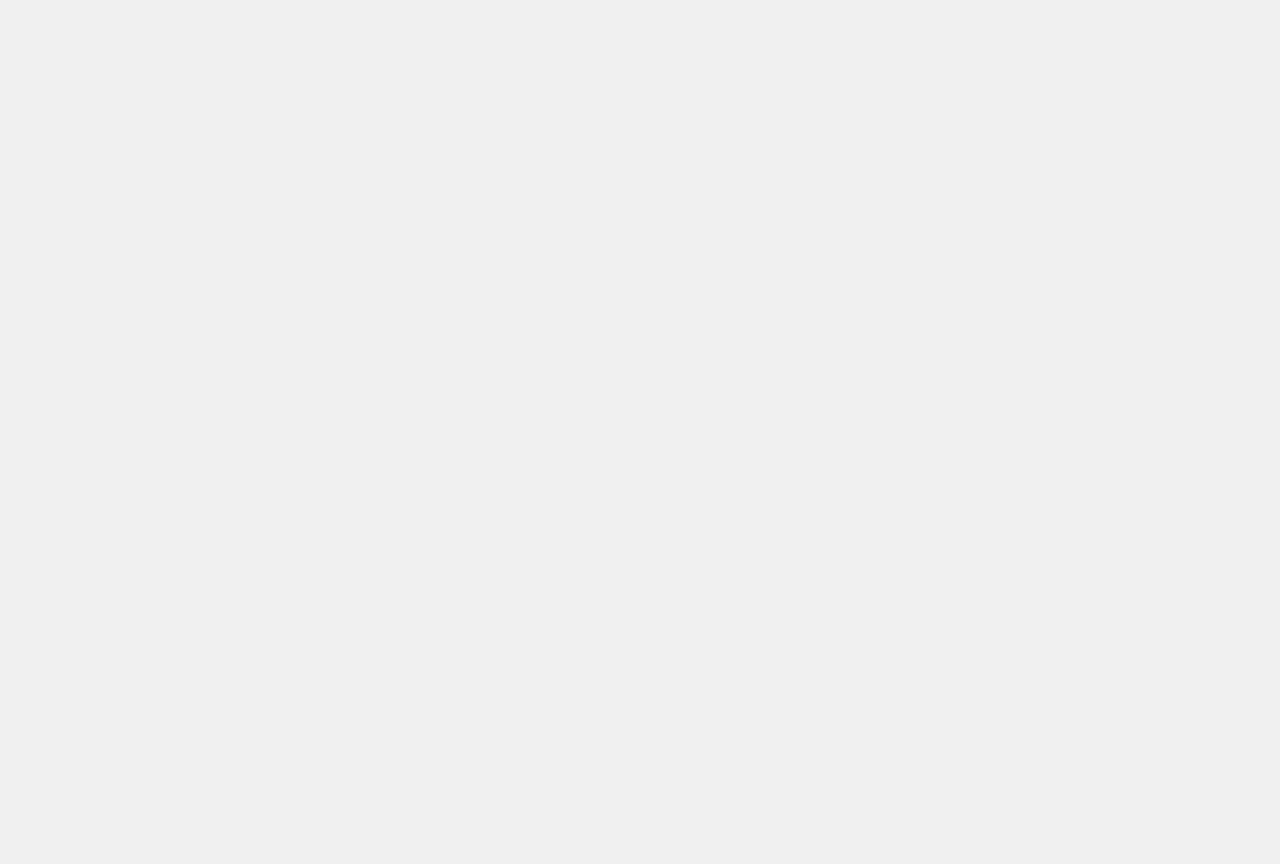
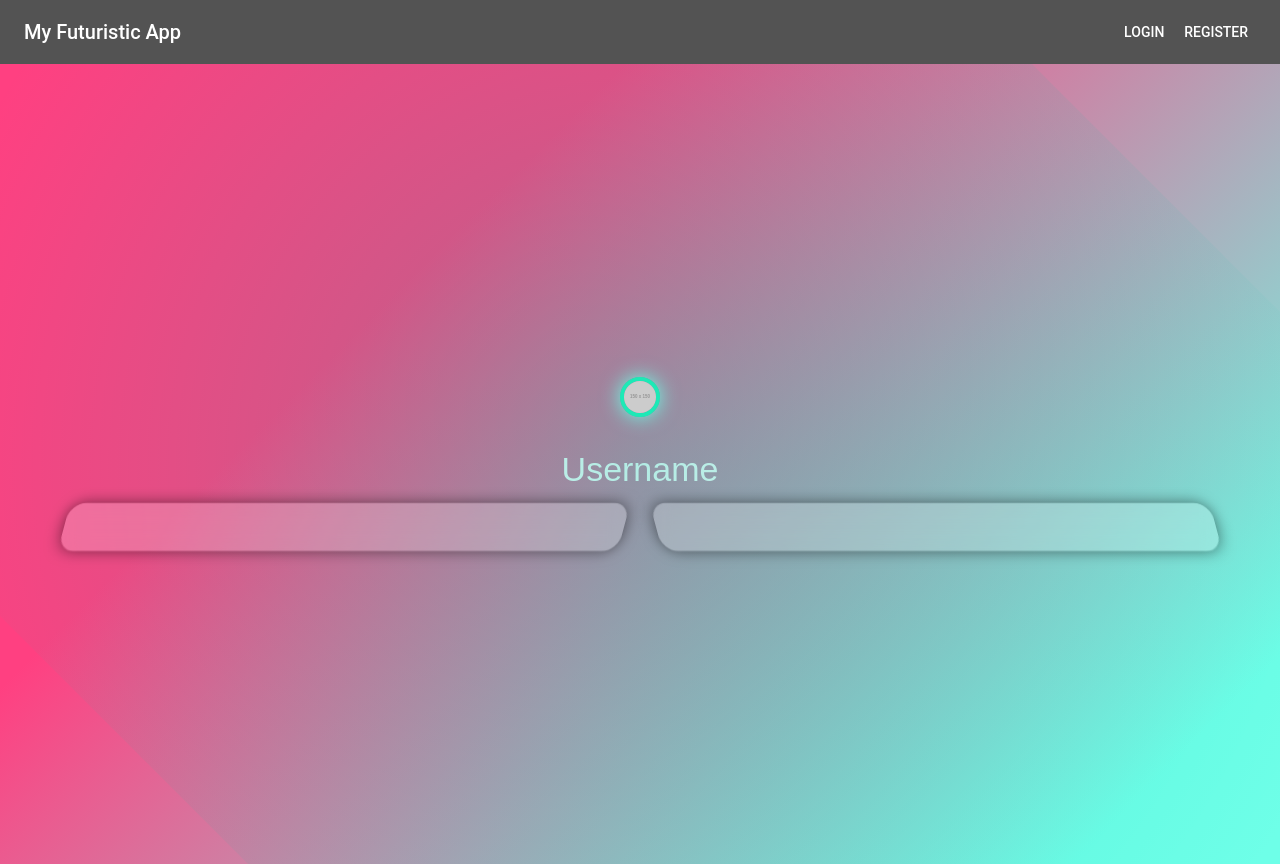
Before and after one commit to zachradf/portfolio-front-end, a React (Create React App) app: page /profile/1 in a window 1280 px wide. Before the commit this address had no page. Before the commit the page ends 800 px from the top, so only its background shows below. Built offline with nearby package versions, Linux system fonts and the light colour scheme; the HTML template or start-up script is replaced by a standard one.

Commit message:
added profile, new theme, reg/login changes

```diff
--- a/package.json
+++ b/package.json
@@ -7,6 +7,7 @@
     "@emotion/styled": "^11.11.5",
     "@mui/icons-material": "^5.15.18",
     "@mui/material": "^5.15.18",
+    "@mui/styles": "5.15.18",
     "@reduxjs/toolkit": "^2.2.5",
     "@testing-library/jest-dom": "^5.17.0",
     "@testing-library/react": "^13.4.0",
--- a/src/App.tsx
+++ b/src/App.tsx
@@ -2,34 +2,22 @@ import React from 'react';
 import { BrowserRouter as Router, Route, Routes } from 'react-router-dom';
 import { ThemeProvider, createTheme } from '@mui/material/styles';
 import CssBaseline from '@mui/material/CssBaseline';
+
 import Home from './components/Home';
 import Login from './components/Login';
 import Registration from './components/Registration';
-
-const theme = createTheme({
-  palette: {
-    mode: 'light',
-    primary: {
-      main: '#ADD8E6', // Baby blue color
-    },
-    background: {
-      default: '#f0f0f0',
-    },
-  },
-  typography: {
-    fontFamily: 'Roboto, sans-serif',
-  },
-});
+import appTheme from './themes/app-theme';
+import Profile from './components/Profile';
 
 function App() {
   return (
-    <ThemeProvider theme={theme}>
+    <ThemeProvider theme={appTheme}>
       <CssBaseline />
       <Router>
         <Routes>
           <Route path="/login" Component={Login} />
           <Route path="/register" Component={Registration} />
-          {/* <Route path="/profile/:name" Component={<Profile />} /> */}
+          <Route path="/profile/:name" Component={Profile} />
           <Route path="/" Component={Home} />
         </Routes>
       </Router>
--- a/src/components/AppToolbar.tsx
+++ b/src/components/AppToolbar.tsx
@@ -1,24 +1,87 @@
+// import React from 'react';
+// import { Toolbar, Typography, Button } from '@mui/material';
+// import { useNavigate } from 'react-router-dom';
+
+// const onLoginClick = () => {
+//   // axios.get('/login').then((response) => {
+//   //   console.log(response);
+//   //   if (response.status === 200) {
+//   //     navigate('/login');
+//   //   }
+//   // });
+//   navigate('/login');
+//   console.log('clicked');
+// };
+
+// const onRegisterClick = () => {
+//   navigate('/register');
+// };
+// const AppToolbar = ({
+//   onLoginClick,
+//   onRegisterClick,
+// }: {
+//   onLoginClick: () => void;
+//   onRegisterClick: () => void;
+// }) => {
+//   return (
+//     <Toolbar>
+//       <Typography variant="h6" noWrap component="div" sx={{ flexGrow: 1 }}>
+//         My Futuristic App
+//       </Typography>
+//       <Button onClick={onLoginClick} color="inherit">
+//         Login
+//       </Button>
+//       <Button onClick={onRegisterClick} color="inherit">
+//         Register
+//       </Button>
+//     </Toolbar>
+//   );
+// };
+
+// export default AppToolbar;
 import React from 'react';
 import { Toolbar, Typography, Button } from '@mui/material';
+import { useNavigate } from 'react-router-dom';
 
 const AppToolbar = ({
-  onLoginClick,
-  onRegisterClick,
+  onLoginClick = () => {},
+  onRegisterClick = () => {},
+  isAuthenticated = false,
 }: {
-  onLoginClick: () => void;
-  onRegisterClick: () => void;
+  onLoginClick?: () => void;
+  onRegisterClick?: () => void;
+  isAuthenticated?: boolean;
+  // sx: object;
 }) => {
+  const navigate = useNavigate();
+
+  const handleLoginClick = () => {
+    onLoginClick();
+    navigate('/login');
+    console.log('Login clicked');
+  };
+
+  const handleRegisterClick = () => {
+    onRegisterClick();
+    navigate('/register');
+    console.log('Register clicked');
+  };
+
   return (
     <Toolbar>
       <Typography variant="h6" noWrap component="div" sx={{ flexGrow: 1 }}>
         My Futuristic App
       </Typography>
-      <Button onClick={onLoginClick} color="inherit">
-        Login
-      </Button>
-      <Button onClick={onRegisterClick} color="inherit">
-        Register
-      </Button>
+      {!isAuthenticated && (
+        <>
+          <Button onClick={handleLoginClick} color="inherit">
+            Login
+          </Button>
+          <Button onClick={handleRegisterClick} color="inherit">
+            Register
+          </Button>
+        </>
+      )}
     </Toolbar>
   );
 };
--- a/src/components/Home.tsx
+++ b/src/components/Home.tsx
@@ -22,12 +22,13 @@ const Home: React.FC = () => {
   const navigate = useNavigate();
 
   const onLoginClick = () => {
-    axios.get('/login').then((response) => {
-      console.log(response);
-      if (response.status === 200) {
-        navigate('/login');
-      }
-    });
+    // axios.get('/login').then((response) => {
+    //   console.log(response);
+    //   if (response.status === 200) {
+    //     navigate('/login');
+    //   }
+    // });
+    navigate('/login');
     console.log('clicked');
   };
 
@@ -44,6 +45,7 @@ const Home: React.FC = () => {
         <AppToolbar
           onLoginClick={onLoginClick}
           onRegisterClick={onRegisterClick}
+          // sx={{ backgroundColor: 'primary.main' }}
         />
       </AppBar>
       <Drawer
@@ -68,10 +70,7 @@ const Home: React.FC = () => {
           </List>
         </Box>
       </Drawer>
-      <Box
-        component="main"
-        sx={{ flexGrow: 1, bgcolor: 'background.default', p: 3 }}
-      >
+      <Box component="main" sx={{ flexGrow: 1, bgcolor: 'background.', p: 3 }}>
         <Toolbar />
         <Container>
           <Typography variant="h4" gutterBottom>
--- a/src/components/Login.tsx
+++ b/src/components/Login.tsx
@@ -1,10 +1,12 @@
 // src/components/LoginComponent.tsx
 import React, { useState, ChangeEvent, FormEvent } from 'react';
 import { useDispatch, useSelector } from 'react-redux';
-import { login, logout } from '../features/auth/authSlice';
+import { useNavigate } from 'react-router-dom';
+import { loginUser, logoutUser } from '../features/auth/authSlice';
 import { RootState, AppDispatch } from '../app/store';
 
 const LoginComponent: React.FC = () => {
+  const navigate = useNavigate();
   const dispatch: AppDispatch = useDispatch();
   const auth = useSelector((state: RootState) => state.auth);
   const [credentials, setCredentials] = useState({
@@ -19,13 +21,17 @@ const LoginComponent: React.FC = () => {
     });
   };
 
-  const handleSubmit = (e: FormEvent<HTMLFormElement>) => {
+  const handleSubmit = async (e: FormEvent<HTMLFormElement>) => {
     e.preventDefault();
-    dispatch(login(credentials));
+    // dispatch(loginUser(credentials));
+    const resultAction = await dispatch(loginUser(credentials));
+    if (loginUser.fulfilled.match(resultAction)) {
+      navigate(`/profile/${resultAction.payload.username}`);
+    }
   };
 
   const handleLogout = () => {
-    dispatch(logout());
+    dispatch(logoutUser());
   };
 
   return (
--- /dev/null
+++ b/src/components/Profile.tsx
@@ -0,0 +1,51 @@
+import React from 'react';
+import {
+  AppBar,
+  Container,
+  Box,
+  Typography,
+  Grid,
+  Avatar,
+} from '@mui/material';
+
+// import AppBar from '@mui/material';
+import AppToolbar from './AppToolbar';
+import profileStyles from '../themes/profile-styles';
+
+const Profile: React.FC = () => {
+  const classes = profileStyles();
+
+  return (
+    <>
+      <AppBar position="static">
+        <AppToolbar />
+      </AppBar>
+      <Box className={classes.root}>
+        <Avatar
+          alt="NFT Profile"
+          src="https://via.placeholder.com/150" // Replace with actual NFT image URL
+          className={classes.avatar}
+        />
+        <Typography variant="h4" gutterBottom>
+          Username
+        </Typography>
+        <Container>
+          <Grid container spacing={4}>
+            <Grid item xs={12} md={6}>
+              <Box className={`${classes.section} ${classes.leftSection}`}>
+                {/* Left section content goes here */}
+              </Box>
+            </Grid>
+            <Grid item xs={12} md={6}>
+              <Box className={`${classes.section} ${classes.rightSection}`}>
+                {/* Right section content goes here */}
+              </Box>
+            </Grid>
+          </Grid>
+        </Container>
+      </Box>
+    </>
+  );
+};
+
+export default Profile;
--- a/src/components/Registration.tsx
+++ b/src/components/Registration.tsx
@@ -7,11 +7,11 @@ import { registerUser } from '../features/auth/userSlice';
 
 // Define the types for the form data
 interface FormData {
-  name: string;
+  name?: string | null;
   username: string;
-  email: string;
+  email?: string | null;
   password: string;
-  confirmPassword: string;
+  //   confirmPassword: string;
 }
 
 const Registration: React.FC = () => {
@@ -20,7 +20,7 @@ const Registration: React.FC = () => {
     username: '',
     email: '',
     password: '',
-    confirmPassword: '',
+    // confirmPassword: '',
   });
   const navigate = useNavigate();
   const dispatch = useDispatch<AppDispatch>();
@@ -34,7 +34,7 @@ const Registration: React.FC = () => {
     e.preventDefault();
     const resultAction = await dispatch(registerUser(formData));
     if (registerUser.fulfilled.match(resultAction)) {
-      navigate(`/profile/${resultAction.payload.name}`);
+      navigate(`/profile/${resultAction.payload.username}`);
     }
   };
 
--- a/src/features/auth/userSlice.ts
+++ b/src/features/auth/userSlice.ts
@@ -14,15 +14,15 @@ const initialState: AuthState = {
 
 interface RegisterData {
   username: string;
-  name?: string;
-  email?: string;
+  name?: string | null;
+  email?: string | null;
   password: string;
-  // confirmPassword: string;
 }
 
 export const registerUser = createAsyncThunk(
   'user/registerUser',
   async (formData: RegisterData) => {
+    console.log(formData);
     const response = await axios.post('/api/users', formData);
     return response.data as User;
   }
--- /dev/null
+++ b/src/themes/app-theme.js
@@ -0,0 +1,33 @@
+import { createTheme } from '@mui/material/styles';
+
+const theme = createTheme({
+  palette: {
+    mode: 'dark',
+    primary: {
+      main: '#1de9b6', // Bright cyan
+      dark: '#00bfa5', // Darker cyan
+      light: '#6effe8', // Light cyan
+      contrastText: '#000',
+    },
+    secondary: {
+      main: '#ff4081', // Vivid pink
+    },
+    background: {
+      default: '#212121', // Dark background
+      paper: '#424242', // Dark paper background
+    },
+    text: {
+      primary: '#ffffff', // White text
+      secondary: '#bdbdbd', // Light gray text
+    },
+  },
+  typography: {
+    fontFamily: 'Roboto, Orbitron, sans-serif',
+    h4: {
+      fontFamily: 'Orbitron, sans-serif',
+    },
+  },
+  spacing: 8,
+});
+
+export default theme;
--- /dev/null
+++ b/src/themes/profile-styles.js
@@ -0,0 +1,65 @@
+import { makeStyles } from '@mui/styles';
+
+const profileStyles = makeStyles((theme) => ({
+  root: {
+    background: `linear-gradient(135deg, ${theme.palette.secondary.main} 30%, ${theme.palette.primary.light} 90%)`,
+    color: theme.palette.text.primary,
+    minHeight: '100vh',
+    paddingTop: theme.spacing(10),
+    paddingBottom: theme.spacing(10),
+    display: 'flex',
+    justifyContent: 'center',
+    alignItems: 'center',
+    flexDirection: 'column',
+    position: 'relative',
+    overflow: 'hidden',
+    '&:before': {
+      content: '""',
+      position: 'absolute',
+      top: '-20%',
+      left: '-20%',
+      width: '140%',
+      height: '140%',
+      background: `radial-gradient(circle at center, ${theme.palette.primary.dark} 0%, transparent 70%)`,
+      opacity: 0.3,
+      transform: 'rotate(45deg)',
+    },
+  },
+  avatar: {
+    width: theme.spacing(25),
+    height: theme.spacing(25),
+    border: `4px solid ${theme.palette.primary.main}`,
+    marginBottom: theme.spacing(4),
+    boxShadow: `0 0 20px ${theme.palette.primary.light}`,
+  },
+  section: {
+    background: 'rgba(255, 255, 255, 0.2)',
+    padding: theme.spacing(3),
+    borderRadius: theme.spacing(2),
+    boxShadow: '0 0 15px rgba(0, 0, 0, 0.5)',
+    backdropFilter: 'blur(10px)',
+  },
+  leftSection: {
+    transform: 'skewX(-15deg)',
+    transition: 'transform 0.5s, background 0.5s',
+    '&:hover': {
+      transform: 'skewX(0)',
+      background: 'rgba(255, 255, 255, 0.4)',
+    },
+  },
+  rightSection: {
+    transform: 'skewX(15deg)',
+    transition: 'transform 0.5s, background 0.5s',
+    '&:hover': {
+      transform: 'skewX(0)',
+      background: 'rgba(255, 255, 255, 0.4)',
+    },
+  },
+  futuristicText: {
+    fontFamily: 'Orbitron, sans-serif',
+    textShadow: `0 0 10px ${theme.palette.primary.main}`,
+  },
+}));
+
+
+export default profileStyles;
```
Also changed, not shown: src/features/auth/authSlice.ts (+16 -16 lines), 1 other file (tests, documents, lock files or other folders).
